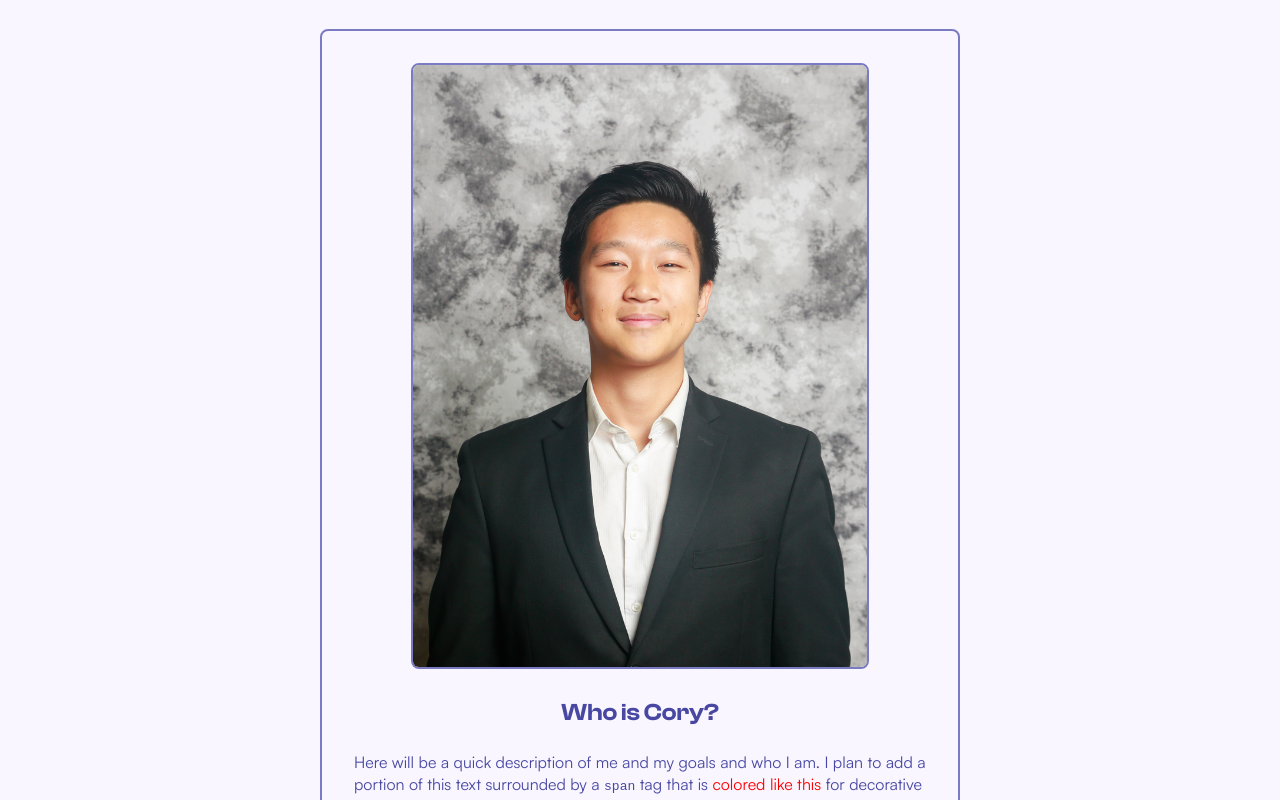
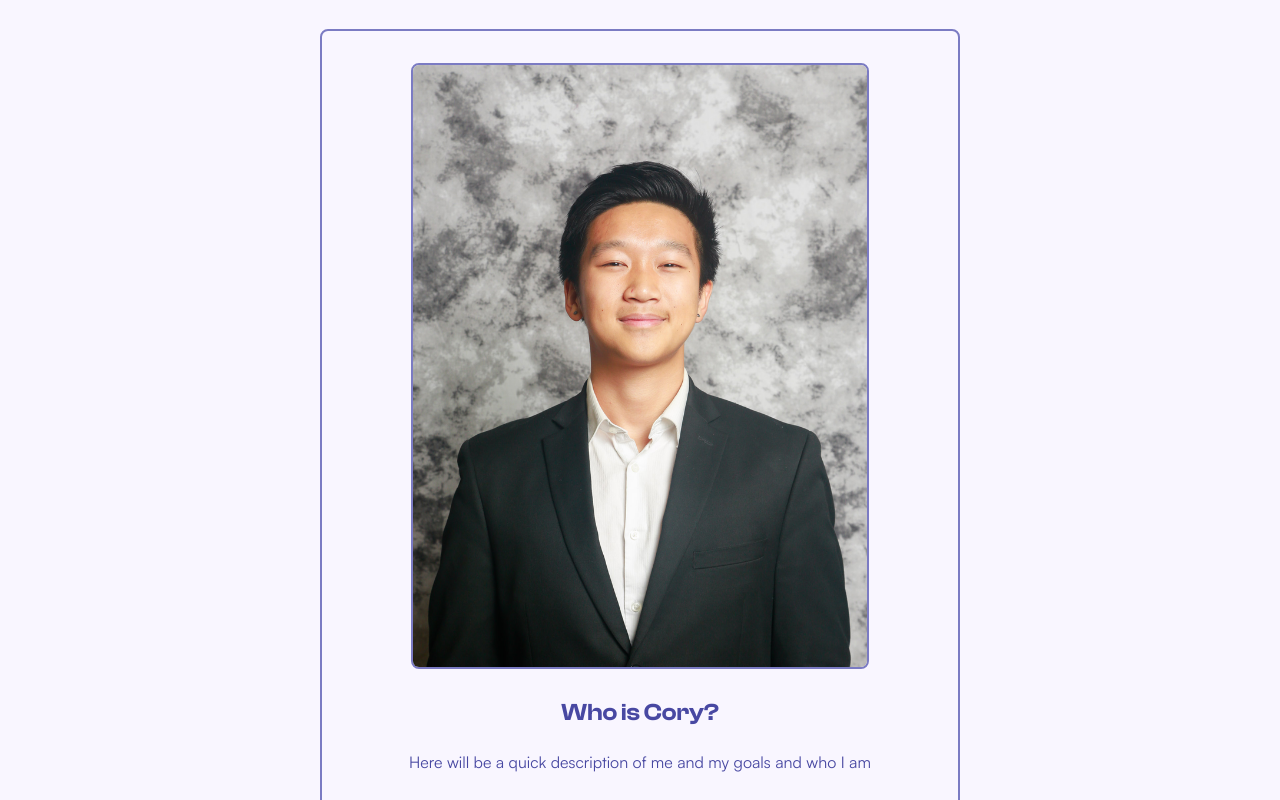
Before and after one commit to corychung/cse134b-hw3, a plain HTML site: page about.html in a window 1280 px wide. Shown: the part 141-941 px from the top of the page. Drawn offline with Linux system fonts and the light colour scheme; a script that the page names is missing.

Commit message:
fix: remove unnecessary hw2 elements

```diff
--- a/about.html
+++ b/about.html
@@ -37,7 +37,7 @@
                 <img alt="Picture of Cory Chung" src="media/cory.webp" width="300px" >
             </picture>
             <h2>Who is Cory?</h2>
-            <p>Here will be a quick description of me and my goals and who I am. I plan to add a portion of this text surrounded by a <code>span</code> tag that is <span style="color:red;">colored like this</span> for decorative purposes. </p>
+            <p>Here will be a quick description of me and my goals and who I am</p>
             <h2>Quick Stats</h2>
             <ul>
                 <li><b>Major: </b>Cognitive Science, specialization in Design and Interaction</li>
```
Also changed, not shown: contact.html (+0 -3 lines).
